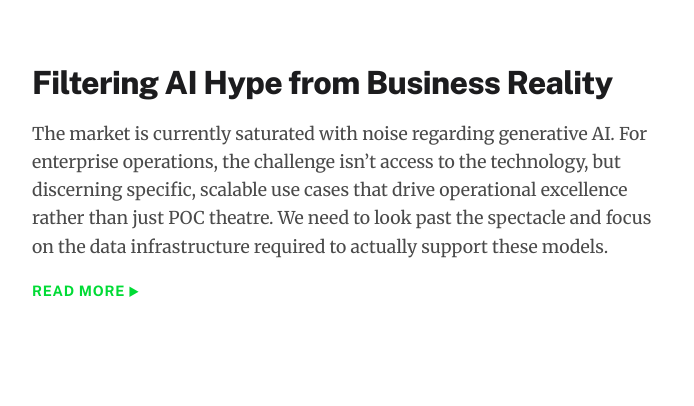
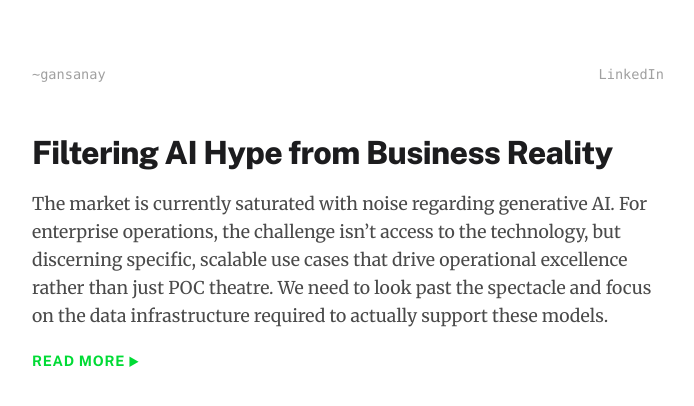
Before and after one commit to gansanay/gansanay.github.io, a Jekyll site: the page built from index.html, in a window 1280 px wide. Shown: the top 406 px of the page, without its empty margins (292-986 px from the left). Built offline with Jekyll 4.4.1, drawn with Linux system fonts in a browser that asks for light colours.

Commit message:
Update default.html

```diff
--- a/_layouts/default.html
+++ b/_layouts/default.html
@@ -12,7 +12,15 @@
 
   <main class="page-content" aria-label="Content">
     <div class="container">
+
+      <header class="site-nav">
+        <a href="{{ "/" | prepend: site.baseurl }}" class="nav-brand">~gansanay</a>
+        {% if site.linkedin_url %}
+          <a href="{{ site.linkedin_url }}" target="_blank" rel="noopener noreferrer" class="nav-link">LinkedIn</a>
+        {% endif %}
+      </header>
       {{ content }}
+
     </div>
   </main>
 
```
